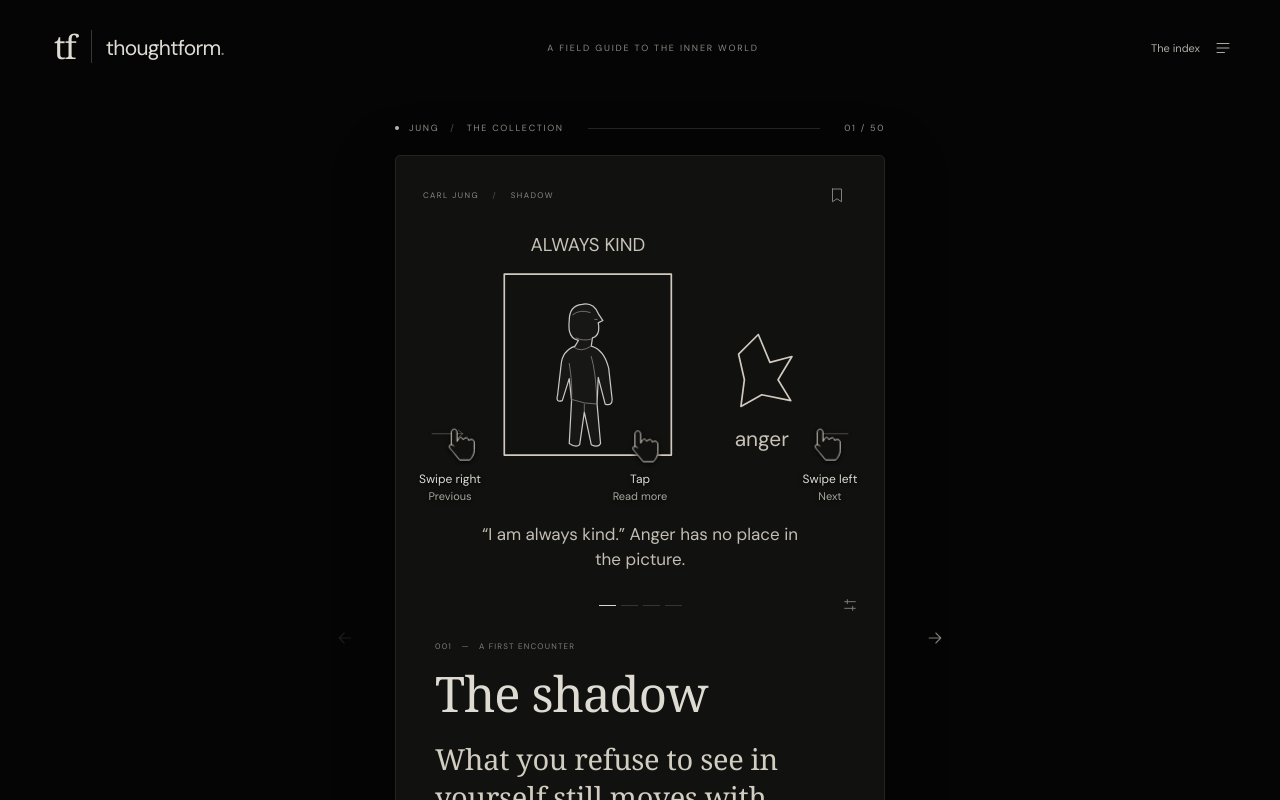
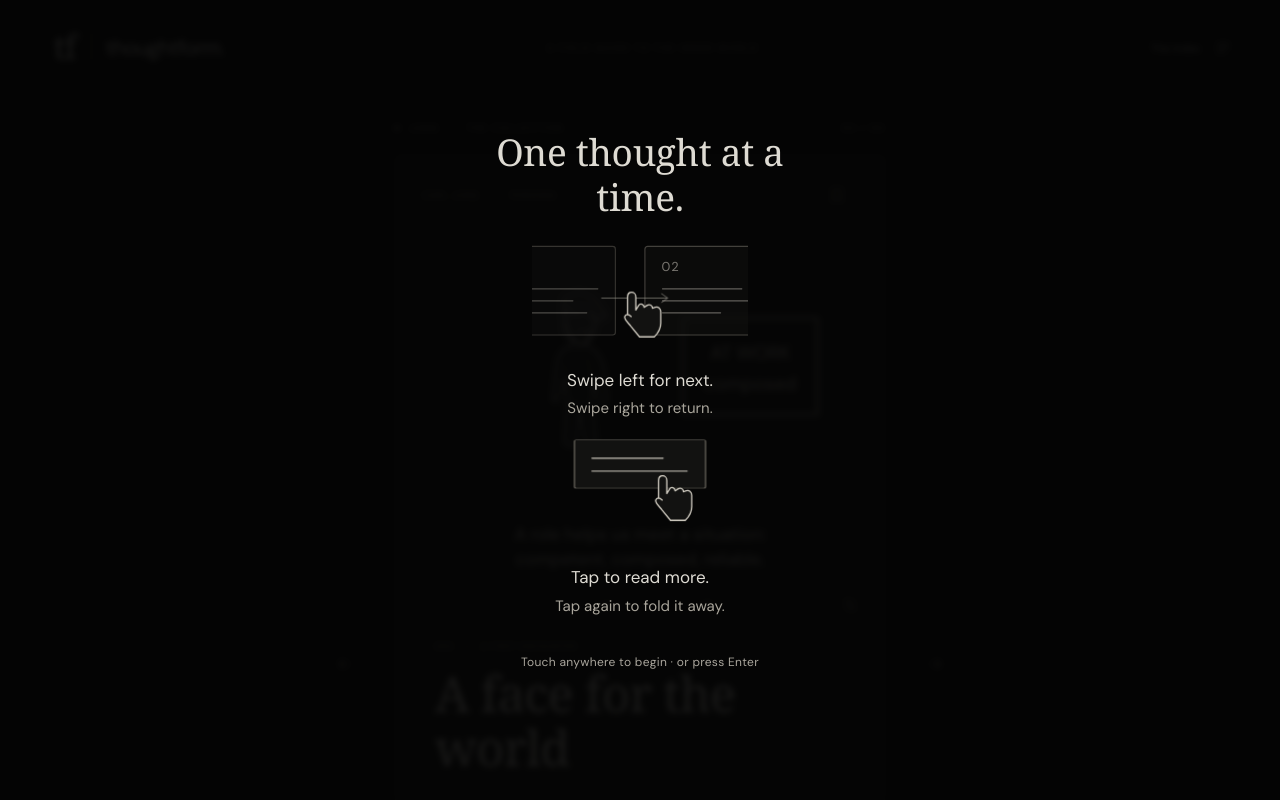
Before and after one commit to aaddymehndi94/thoughtform, a React (Vite) app: page /#shadow-1 in a window 1280 px wide. Before the commit this address led to /#shadow-1. Shown: the top 800 px of the page. Built offline with nearby package versions, Linux system fonts and the light colour scheme; a web font is replaced by a local one.

Commit message:
revert: restore previous first-visit introduction

```diff
--- a/src/App.tsx
+++ b/src/App.tsx
@@ -39,15 +39,16 @@ export default function App(){
  function move(direction:number){const next=flow[Math.max(0,Math.min(flow.length-1,index+direction))];if(next.id===card.id)return;setShowGuide(false);setActiveId(next.id);window.scrollTo({top:0,behavior:'instant'});}
  useEffect(()=>{setViewed(v=>v.includes(card.id)?v:[...v,card.id]);},[card.id]);
  useEffect(()=>{if(!ready.current)return;try{localStorage.setItem(KEY,JSON.stringify({current:card.id,bookmarks,viewed,paused,animationSpeed,collection:thread}));history.replaceState(null,'',`#${encodeURIComponent(card.id)}`);}catch{}},[card.id,bookmarks,viewed,paused,animationSpeed,thread,busy]);
- useEffect(()=>{function key(e:KeyboardEvent){if(e.defaultPrevented)return;if(e.key==='Escape')setPanel(false);if(panel||(e.target as HTMLElement).closest('input,textarea,select,[data-card-control]'))return;if(e.key==='ArrowRight'){e.preventDefault();move(1);}if(e.key==='ArrowLeft'){e.preventDefault();move(-1);}}window.addEventListener('keydown',key);return()=>window.removeEventListener('keydown',key);},[panel,flow,index]);
+ useEffect(()=>{function key(e:KeyboardEvent){if(e.defaultPrevented)return;if(e.key==='Escape')setPanel(false);if(showGuide||panel||(e.target as HTMLElement).closest('input,textarea,select,[data-card-control]'))return;if(e.key==='ArrowRight'){e.preventDefault();move(1);}if(e.key==='ArrowLeft'){e.preventDefault();move(-1);}}window.addEventListener('keydown',key);return()=>window.removeEventListener('keydown',key);},[showGuide,panel,flow,index]);
  useEffect(()=>{if(panel){const y=window.scrollY;document.body.style.position='fixed';document.body.style.top=`-${y}px`;document.body.style.width='100%';return()=>{document.body.style.position='';document.body.style.top='';document.body.style.width='';const navigated=libraryNavigation.current;libraryNavigation.current=false;const focus=navigated?document.querySelector<HTMLElement>('.teaching-card'):libraryOpener.current;if(focus?.isConnected)focus.focus({preventScroll:true});window.scrollTo({top:navigated?0:y,behavior:'instant'});};}},[panel]);
  function openLibrary(opener:HTMLElement){setShowGuide(false);libraryOpener.current=opener;libraryNavigation.current=false;setPanel(true);}
  function save(){setBookmarks(b=>b.includes(card.id)?b.filter(id=>id!==card.id):[...b,card.id]);}
  const thinker=getThinker(card.thinker);
- return <div className={`app ${paused?'paused':''}`}><header className="site-header"><button className="wordmark" onClick={e=>openLibrary(e.currentTarget)} aria-label="Open thoughtform library"><span className="monogram">tf</span><span>thoughtform<span className="wordmark-dot">.</span></span></button><span className="header-note">A FIELD GUIDE TO THE INNER WORLD</span><button className="library-button" onClick={e=>openLibrary(e.currentTarget)}><span>The index</span><Icon name="index" size={18}/></button></header>
- <main><div className="reading-label"><span className="live-dot"/><button className="collection-label" onClick={e=>openLibrary(e.currentTarget)}>{thinker.label} <span>/</span> {thread||'The collection'}</button><span className="label-rule"/><span className="position-label">{String(index+1).padStart(2,'0')} / {String(flow.length).padStart(2,'0')}</span></div>{error&&<p role="alert" className="loading-note">{error}</p>}<div className="reading-stage"><button className="side-nav previous" aria-label="Previous thought" onClick={()=>move(-1)} disabled={index===0}><Icon name="arrow-left"/></button><CardStack key={card.id} card={card} next={flow[Math.min(index+1,flow.length-1)]} index={index} total={flow.length} saved={bookmarks.includes(card.id)} paused={paused} playback={{speed:animationSpeed,onSpeedChange:setAnimationSpeed,onAutoplayChange:enabled=>setPaused(!enabled)}} inactive={panel} onRead={()=>setShowGuide(false)} onSave={save} onMove={move}/><button className="side-nav next" aria-label="Next thought" onClick={()=>move(1)} disabled={index===flow.length-1}><Icon name="arrow-right"/></button><AnimatePresence>{showGuide&&!panel&&<ReadingGuide onDismiss={()=>setShowGuide(false)}/>}</AnimatePresence></div>
+ return <div className={`app ${paused?'paused':''}`}><header className="site-header" inert={showGuide}><button className="wordmark" onClick={e=>openLibrary(e.currentTarget)} aria-label="Open thoughtform library"><span className="monogram">tf</span><span>thoughtform<span className="wordmark-dot">.</span></span></button><span className="header-note">A FIELD GUIDE TO THE INNER WORLD</span><button className="library-button" onClick={e=>openLibrary(e.currentTarget)}><span>The index</span><Icon name="index" size={18}/></button></header>
+ <main inert={showGuide}><div className="reading-label"><span className="live-dot"/><button className="collection-label" onClick={e=>openLibrary(e.currentTarget)}>{thinker.label} <span>/</span> {thread||'The collection'}</button><span className="label-rule"/><span className="position-label">{String(index+1).padStart(2,'0')} / {String(flow.length).padStart(2,'0')}</span></div>{error&&<p role="alert" className="loading-note">{error}</p>}<div className="reading-stage"><button className="side-nav previous" aria-label="Previous thought" onClick={()=>move(-1)} disabled={index===0}><Icon name="arrow-left"/></button><CardStack key={card.id} card={card} next={flow[Math.min(index+1,flow.length-1)]} index={index} total={flow.length} saved={bookmarks.includes(card.id)} paused={paused||showGuide} playback={{speed:animationSpeed,onSpeedChange:setAnimationSpeed,onAutoplayChange:enabled=>setPaused(!enabled)}} inactive={panel||showGuide} onRead={()=>setShowGuide(false)} onSave={save} onMove={move}/><button className="side-nav next" aria-label="Next thought" onClick={()=>move(1)} disabled={index===flow.length-1}><Icon name="arrow-right"/></button></div>
  <nav className="flow-nav" aria-label="Thought navigation"><button onClick={()=>move(-1)} disabled={index===0} aria-label="Previous thought"><Icon name="arrow-left" size={18}/></button><span className="swipe-hint">{index===flow.length-1?'A place to pause.':'Swipe. Let a thought stay.'}</span><button onClick={()=>move(1)} disabled={index===flow.length-1} aria-label="Next thought"><Icon name="arrow-right" size={18}/></button></nav><div className="progress-track" role="progressbar" aria-label="Position in collection" aria-valuemin={1} aria-valuemax={flow.length} aria-valuenow={index+1}><span style={{width:`${((index+1)/flow.length)*100}%`}}/></div>
- </main><footer className="site-footer"><span>Difficult ideas. Slowly understood.</span><button className="motion-control" onClick={()=>setPaused(p=>!p)} aria-label={paused?'Play illustrations':'Pause illustrations'}><Icon name={paused?'play':'pause'} size={13}/><span>{paused?'Resume motion':'A little stillness'}</span></button><span className="footer-edition">{thinker.years} <span>·</span> {thinker.name.toUpperCase()}</span></footer>
+ </main><footer className="site-footer" inert={showGuide}><span>Difficult ideas. Slowly understood.</span><button className="motion-control" onClick={()=>setPaused(p=>!p)} aria-label={paused?'Play illustrations':'Pause illustrations'}><Icon name={paused?'play':'pause'} size={13}/><span>{paused?'Resume motion':'A little stillness'}</span></button><span className="footer-edition">{thinker.years} <span>·</span> {thinker.name.toUpperCase()}</span></footer>
  {panel&&<Library current={card.id} bookmarks={bookmarks} viewed={viewed} busy={busy} onClose={()=>setPanel(false)} onChoose={(id,collection)=>void choose(id,collection)}/>}
+ <AnimatePresence onExitComplete={()=>document.querySelector<HTMLElement>('.teaching-card')?.focus({preventScroll:true})}>{showGuide&&!panel&&<ReadingGuide onDismiss={()=>setShowGuide(false)}/>}</AnimatePresence>
  <div className="sr-only" aria-live="polite">Thought {index+1} of {flow.length}: {card.title}</div></div>;
 }
--- a/src/components/ReadingGuide.tsx
+++ b/src/components/ReadingGuide.tsx
@@ -1,43 +1,73 @@
-import { useEffect } from 'react';
+import { useEffect, useRef } from 'react';
 import { motion, useReducedMotion } from 'motion/react';
 
 const GUIDE_KEY = 'thoughtform.reading-guide.seen';
+
 export function needsReadingGuide() {
  try { return localStorage.getItem(GUIDE_KEY) !== 'true'; }
  catch { return true; }
 }
 
-function Gesture({ direction }: { direction: 'previous' | 'next' | 'tap' }) {
- const tap = direction === 'tap';
- return <svg viewBox="0 0 84 72" aria-hidden="true">
-  {tap ? <circle className="guide-contact" cx="39" cy="12" r="12"/> :
-   <path className="guide-trail" d={direction === 'previous' ? 'M14 20h48m-7-6 7 6-7 6' : 'M70 20H22m7-6-7 6 7 6'}/>}
-  <g transform="translate(34 13)"><g className={`guide-hand guide-hand-${direction}`}>
-   <path d="M0 24V5C0-2 9-2 9 5v14l3-5c2-3 6-1 6 2l3-2c3-2 6 0 6 3l3-1c3-1 6 1 6 5v12c0 6-4 12-7 15H13L4 37c-3-4-8-8-7-11 1-3 4-3 7 0"/>
-  </g></g>
+function TouchHand({ className }: { className: string }) {
+ return <g className={className} fill="#121211" stroke="#d5d0c5" strokeWidth="1.4" strokeLinejoin="round" strokeLinecap="round">
+  <path d="M0 24V5C0-2 9-2 9 5v14l3-5c2-3 6-1 6 2l3-2c3-2 6 0 6 3l3-1c3-1 6 1 6 5v12c0 6-4 12-7 15H13L4 37c-3-4-8-8-7-11 1-3 4-3 7 0"/>
+ </g>;
+}
+
+function SwipeDrawing() {
+ return <svg className="guide-swipe-drawing" viewBox="0 0 280 130" aria-hidden="true">
+  <defs><clipPath id="guide-swipe-window"><rect x="24" y="2" width="232" height="110"/></clipPath></defs>
+  <g clipPath="url(#guide-swipe-window)">
+   <g className="guide-thought guide-thought-next"><rect x="69" y="8" width="142" height="96" rx="3"/><text x="87" y="35">02</text><path d="M88 54h86m-86 13h105m-105 13h63"/></g>
+   <g className="guide-thought guide-thought-first"><rect x="69" y="8" width="142" height="96" rx="3"/><text x="87" y="35">01</text><path d="M88 54h104m-104 13h77m-77 13h92"/></g>
+  </g>
+  <path className="guide-swipe-trace guide-swipe-left" d="M170 64H98m7-5-7 5 7 5" fill="none" stroke="#aaa69d" strokeWidth="1"/>
+  <path className="guide-swipe-trace guide-swipe-right" d="M98 64h72m-7-5 7 5-7 5" fill="none" stroke="#aaa69d" strokeWidth="1"/>
+  <g transform="translate(168 58)"><TouchHand className="guide-swipe-hand"/></g>
+ </svg>;
+}
+
+function TapDrawing() {
+ return <svg className="guide-tap-drawing" viewBox="0 0 280 130" aria-hidden="true">
+  <g className="guide-reading-sheet"><rect x="69" y="4" width="142" height="112" rx="3"/></g>
+  <g className="guide-reading-lines" fill="none" stroke="#aaa69d" strokeWidth="1.4" strokeLinecap="round">
+   <path d="M88 24h77m-77 14h103"/>
+   <path className="guide-more-lines" d="M88 62h96m-96 14h105m-105 14h87m-87 14h64"/>
+  </g>
+  <circle className="guide-tap-ring" cx="165" cy="37" r="13" fill="none" stroke="#d5d0c5" strokeWidth="1"/>
+  <g transform="translate(160 38)"><TouchHand className="guide-tap-hand"/></g>
  </svg>;
 }
 
 export function ReadingGuide({ onDismiss }: { onDismiss: () => void }) {
  const reduced = useReducedMotion();
+ const button = useRef<HTMLButtonElement>(null);
  useEffect(() => {
+  // Remember the first visit even if the visitor leaves without dismissing it.
   try { localStorage.setItem(GUIDE_KEY, 'true'); } catch {}
-  // The cues are transparent to input: the first interaction also works normally.
-  const pointer = (event: PointerEvent) => { if (event.isPrimary && event.button === 0) onDismiss(); };
-  const key = (event: KeyboardEvent) => {
-   if (['Escape', 'Enter', ' ', 'ArrowLeft', 'ArrowRight', 'Tab'].includes(event.key)) onDismiss();
-  };
-  document.addEventListener('pointerdown', pointer, { capture: true, passive: true });
-  document.addEventListener('keydown', key, true);
-  return () => {
-   document.removeEventListener('pointerdown', pointer, true);
-   document.removeEventListener('keydown', key, true);
-  };
- }, [onDismiss]);
- return <motion.aside className="reading-guide" aria-label="Reading gestures" initial={{ opacity: 0 }} animate={{ opacity: 1 }}
-  exit={{ opacity: 0 }} transition={{ duration: reduced ? 0 : .4, ease: [.22, 1, .36, 1] }}>
-  <span className="guide-cue"><Gesture direction="previous"/><span>Swipe right<small>Previous</small></span></span>
-  <span className="guide-cue guide-cue-tap"><Gesture direction="tap"/><span>Tap<small>Read more</small></span></span>
-  <span className="guide-cue"><Gesture direction="next"/><span>Swipe left<small>Next</small></span></span>
- </motion.aside>;
+  button.current?.focus({ preventScroll: true });
+  const overflow = document.body.style.overflow;
+  document.body.style.overflow = 'hidden';
+  return () => { document.body.style.overflow = overflow; };
+ }, []);
+ return <motion.div className="reading-guide" initial={{ opacity: 0 }} animate={{ opacity: 1 }}
+  exit={{ opacity: 0 }} transition={{ duration: reduced ? 0 : .45, ease: [.22, 1, .36, 1] }}>
+  <button ref={button} className="reading-guide-dismiss" onClick={onDismiss} onPointerDown={e => {
+   if (!e.isPrimary || e.button !== 0) return;
+   e.preventDefault();
+   e.currentTarget.setPointerCapture(e.pointerId);
+   onDismiss();
+  }} onKeyDown={e => {
+   if (e.key === 'Escape') { e.preventDefault(); e.stopPropagation(); onDismiss(); }
+  }} aria-label="Dismiss introduction" aria-describedby="reading-guide-instructions" data-card-control>
+   <span className="reading-guide-content">
+    <span className="reading-guide-title">One thought at a time.</span>
+    <span id="reading-guide-instructions" className="reading-guide-instructions">
+     <span className="reading-guide-demo"><SwipeDrawing/><span>Swipe left for next.<br/><span className="reading-guide-secondary">Swipe right to return.</span></span></span>
+     <span className="reading-guide-demo"><TapDrawing/><span>Tap to read more.<br/><span className="reading-guide-secondary">Tap again to fold it away.</span></span></span>
+    </span>
+    <span className="reading-guide-continue">Touch anywhere to begin<span className="reading-guide-desktop"> · or press Enter</span></span>
+   </span>
+  </button>
+ </motion.div>;
 }
```
Also changed, not shown: src/styles.css, 1 other file (tests, documents, lock files or other folders).
